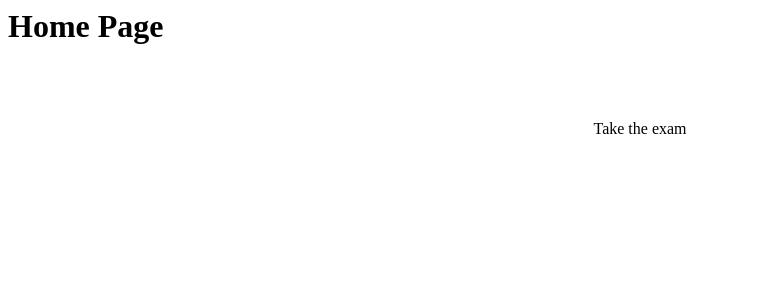
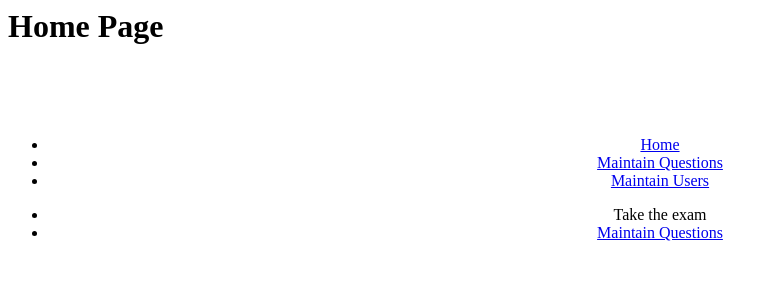
Before and after one commit to ramkelath/testprep, a PHP site: page /views/homepage.php in a window 1280 px wide. Shown: the top 300 px of the page, without its empty margins (0-778 px from the left). Run offline with PHP 8.4, Linux system fonts and the light colour scheme.

Commit message:
Added a question maintenance page.

```diff
--- a/models/question.php
+++ b/models/question.php
@@ -19,6 +19,7 @@ class Question {
       // Functions go here
 
       public function __construct($data) {
+            if ($data['area']) {$this->area = $data['area'];}
             $this->intro_text = $data['intro_text'];
             $this->question_id = $data['question_id'];
             $this->question_text = $data['question_text'];
--- a/views/homepage.php
+++ b/views/homepage.php
@@ -7,9 +7,21 @@
 <br>
 
 <div style="text-align:center">
+<ul class="breadcrumb">
+  <li><a href="#">Home</a></li>
+  <li><a href="#">Maintain Questions</a></li>
+  <li><a href="#">Maintain Users</a></li>
+</ul>
+<ul style="cell-padding:10px">
+<li>
 <a  onclick="window.open('/testprep/examcontroller.php',
                          'newwindow',
                          'width=700,height=500',
                          'toolbar=no, location=no');
               return false;" target="_blank">Take the exam</a>
+</li>
+<li>
+<a href = "/testprep/questionmaintcontroller.php">Maintain Questions</a>
+</li>
+</ul>
 </div>
--- a/views/questionpage.php
+++ b/views/questionpage.php
@@ -11,7 +11,8 @@
       <span style= "float: right; margin-right: 10%">Overall Timer: <span id ="exam_time">00:00:00</span></span>
       <br>
       <span style= "float: right; margin-right: 10%">Question Timer: <span id ="page_time">00:00:00</span></span>
-      <hr width="100%"></hr></div>
+      <hr width="100%"></hr>
+      </div>
       <?php if (isset($warning))  {?>
       <div class="alert alert-info" role="alert">
       <?php echo $warning; ?>
```
